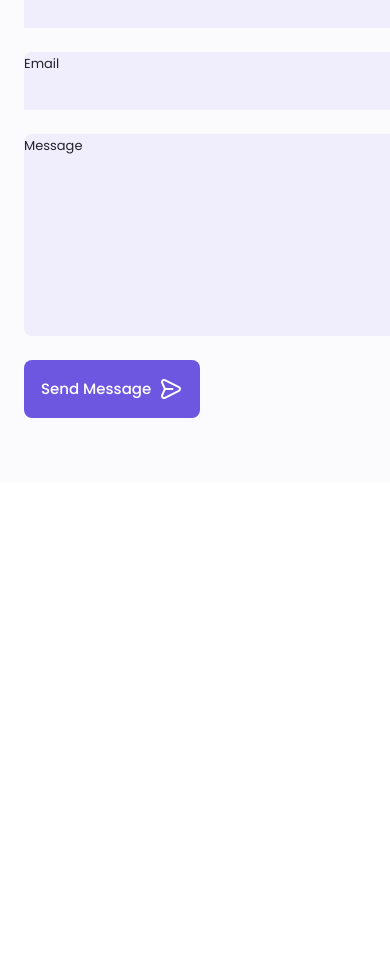
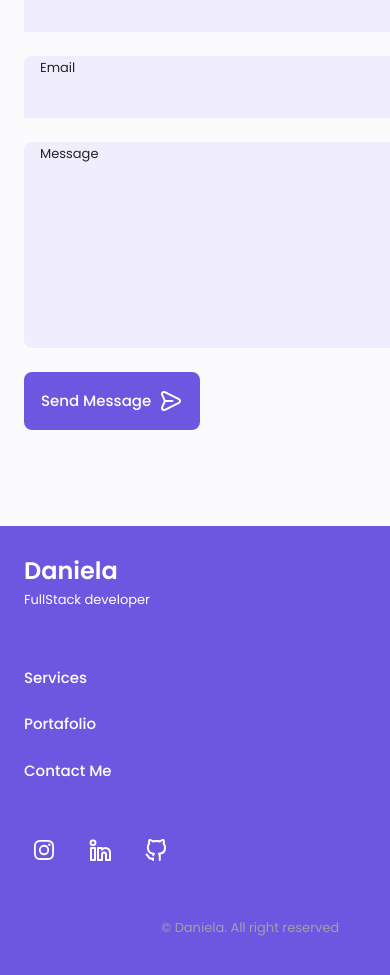
Before and after one commit to DaniBonica001/my-portafolio, a React (Vite) app: page / in a window 390 px wide. Shown: the part 3740-4715 px from the top of the page. Before the commit the page ends 4222 px from the top, so only its background shows below. Built offline with nearby package versions, Linux system fonts and the light colour scheme.

Commit message:
footer - mobile view

```diff
--- a/src/App.jsx
+++ b/src/App.jsx
@@ -5,6 +5,7 @@ import Skills from "./Components/Skills";
 import Services from "./Components/Services";
 import Portafolio from "./Components/Portafolio";
 import Contact from "./Components/Contact";
+import Footer from "./Components/Footer";
 
 function App() {
   return (
@@ -16,6 +17,7 @@ function App() {
       <Services/>
       <Portafolio/>
       <Contact/>
+      <Footer/>
 
     </>
   );
--- /dev/null
+++ b/src/Components/Footer.jsx
@@ -0,0 +1,66 @@
+import "./styles.css";
+import { UilInstagram } from "@iconscout/react-unicons";
+import { UilLinkedinAlt } from "@iconscout/react-unicons";
+import { UilGithubAlt } from "@iconscout/react-unicons";
+
+function Footer() {
+  return (
+    <footer className="footer">
+      <div className="footer__bg">
+        <div className="footer__container container grid">
+          <div>
+            <h1 className="footer__title">Daniela</h1>
+            <span className="footer__subtitle">FullStack developer</span>
+          </div>
+
+          <ul className="footer__links">
+            <li>
+              <a href="#services" className="footer__link">
+                Services
+              </a>
+            </li>
+            <li>
+              <a href="#portafolio" className="footer__link">
+                Portafolio
+              </a>
+            </li>
+            <li>
+              <a href="#contact" className="footer__link">
+                Contact Me
+              </a>
+            </li>
+          </ul>
+
+          <div className="footer__socials">
+            <a
+              href="https://www.instagram.com/dani.bc0106/"
+              target="_blank"
+              className="footer__social"
+            >
+              <UilInstagram className="button__icon"/>
+            </a>
+
+            <a
+              href="https://www.linkedin.com/in/daniela-bonilla-872208254/"
+              target="_blank"
+              className="footer__social"
+            >
+              <UilLinkedinAlt className="button__icon" />
+            </a>
+
+            <a
+              href="https://github.com/DaniBonica001"
+              target="_blank"
+              className="footer__social"
+            >
+              <UilGithubAlt className="button__icon" />
+            </a>
+          </div>
+        </div>
+        <p className="footer__copy">&#169; Daniela. All right reserved</p>
+      </div>
+    </footer>
+  );
+}
+
+export default Footer;
--- a/src/Components/styles.css
+++ b/src/Components/styles.css
@@ -693,12 +693,14 @@ img {
 .contact__content{
   background-color: var(--input-color);
   border-radius: .5rem;
-  padding: .75rem 1 rem .25rem,
+  padding: .75rem 1rem .25rem,
 }
 
 .contact__label{
   font-size: var(--small-font-size);
   color: var(--title-color);
+  padding-left: 1rem;
+  padding-top: 5rem;
 }
 
 .contact__input{
@@ -709,12 +711,66 @@ img {
   font-size: var(--normal-font-size);
   border: none;
   outline: none;
-  padding: .25rem .5rem .5rem 0;
+  padding-left: 1rem;
+  padding-bottom: .5rem;
+  padding-top: .5rem;
+}
+/*==================== FOOTER ====================*/
+
+.footer{
+  padding-top: 2rem;
 }
 
-/*==================== FOOTER ====================*/
+.footer__container{
+  row-gap: 3.5rem;
+}
 
+.footer__bg{
+  background-color: var(--first-color-second);
+  padding: 2rem 0 3rem;
+}
 
+.footer__title{
+  font-size: var(--h1-font-size);
+  margin-bottom: var(--mb-0-25);
+}
+
+.footer__subtitle{
+  font-size: var(--small-font-size);
+}
+
+.footer__links{
+  display: flex;
+  flex-direction: column;
+  row-gap: 1.5rem;
+}
+
+.footer__link:hover{
+  color:var(--first-color-lighter)
+}
+
+.footer__social{
+  font-size: 1.25rem;
+  margin-right: var(--mb-1-5);
+}
+
+.footer__social:hover{
+  color: var(--first-color-lighter);
+}
+
+.footer__copy{
+  font-size: var(--small-font-size);
+  text-align: center;
+  color: var(--text-color-light);
+  margin-top: var(--mb-3);
+}
+
+.footer__title,
+.footer__subtitle,
+.footer__link,
+.footer__social{
+  color: #FFF;
+}
 /*========== SCROLL UP ==========*/
 
 
```
